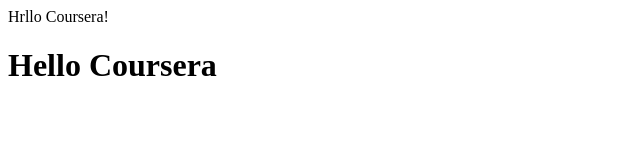
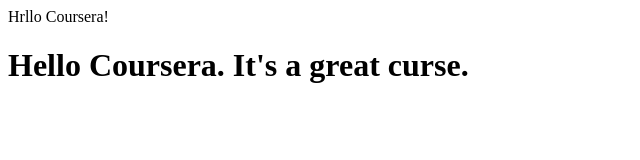
Before and after one commit to erazm49/coursera-test, a plain HTML site: page site/index.html in a window 1280 px wide. Shown: the whole page, without its empty margins (0-640 px from the left). Drawn offline with Linux system fonts and the light colour scheme.

Commit message:
Small addition to our content.

```diff
--- a/site/index.html
+++ b/site/index.html
@@ -4,6 +4,6 @@
 <titel>Hrllo Coursera!</titel>
 </head>
 <body>
-	<h1>Hello Coursera</h1>
+	<h1>Hello Coursera. It's a great curse.</h1>
 </body>
 </html>
```
